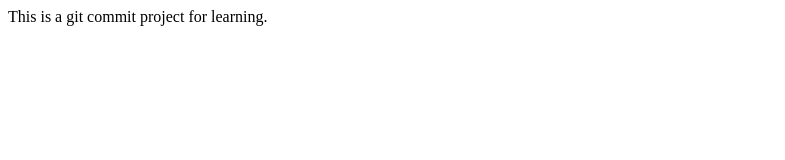
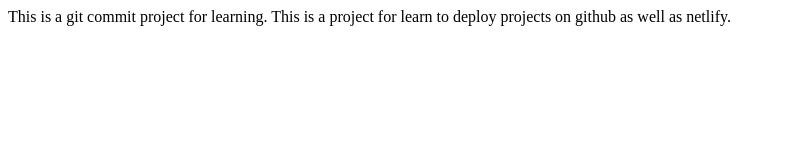
Before and after one commit to Ankadyan96/dummy-project, a plain HTML site: page index.html in a window 1280 px wide. Shown: the whole page, without its empty margins (0-785 px from the left). Drawn offline with Linux system fonts and the light colour scheme.

Commit message:
docs: Add more info
Add more info for project or portfolio for this site

```diff
--- a/index.html
+++ b/index.html
@@ -4,9 +4,10 @@
     <meta charset="UTF-8">
     <meta http-equiv="X-UA-Compatible" content="IE=edge">
     <meta name="viewport" content="width=device-width, initial-scale=1.0">
-    <title>Document</title>
+    <title>Dummy Portfolio</title>
 </head>
 <body>
     This is a git commit project for learning.
+    This is a project for learn to deploy projects on github as well as netlify.
 </body>
 </html>
```
Also changed, not shown: 1 other file.
